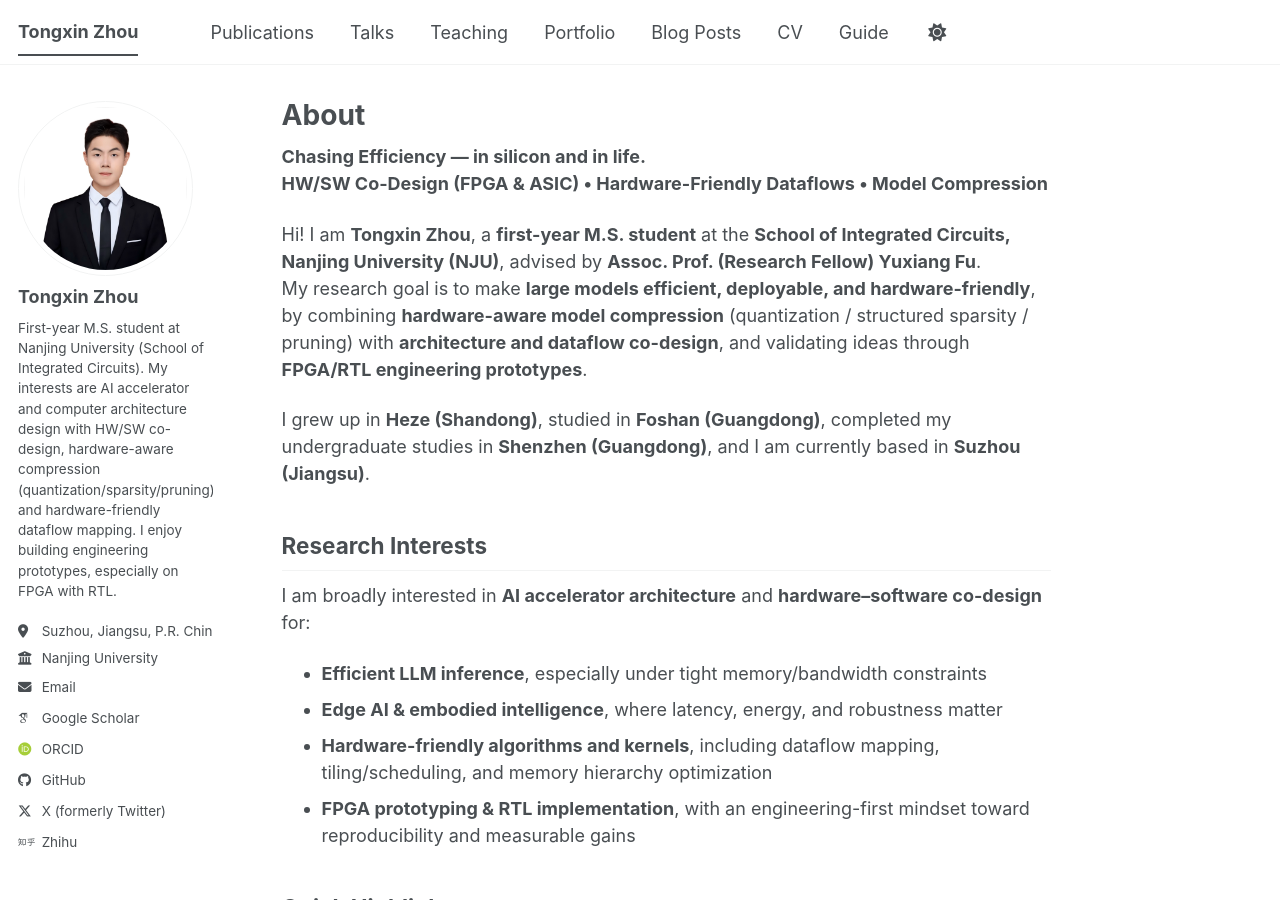
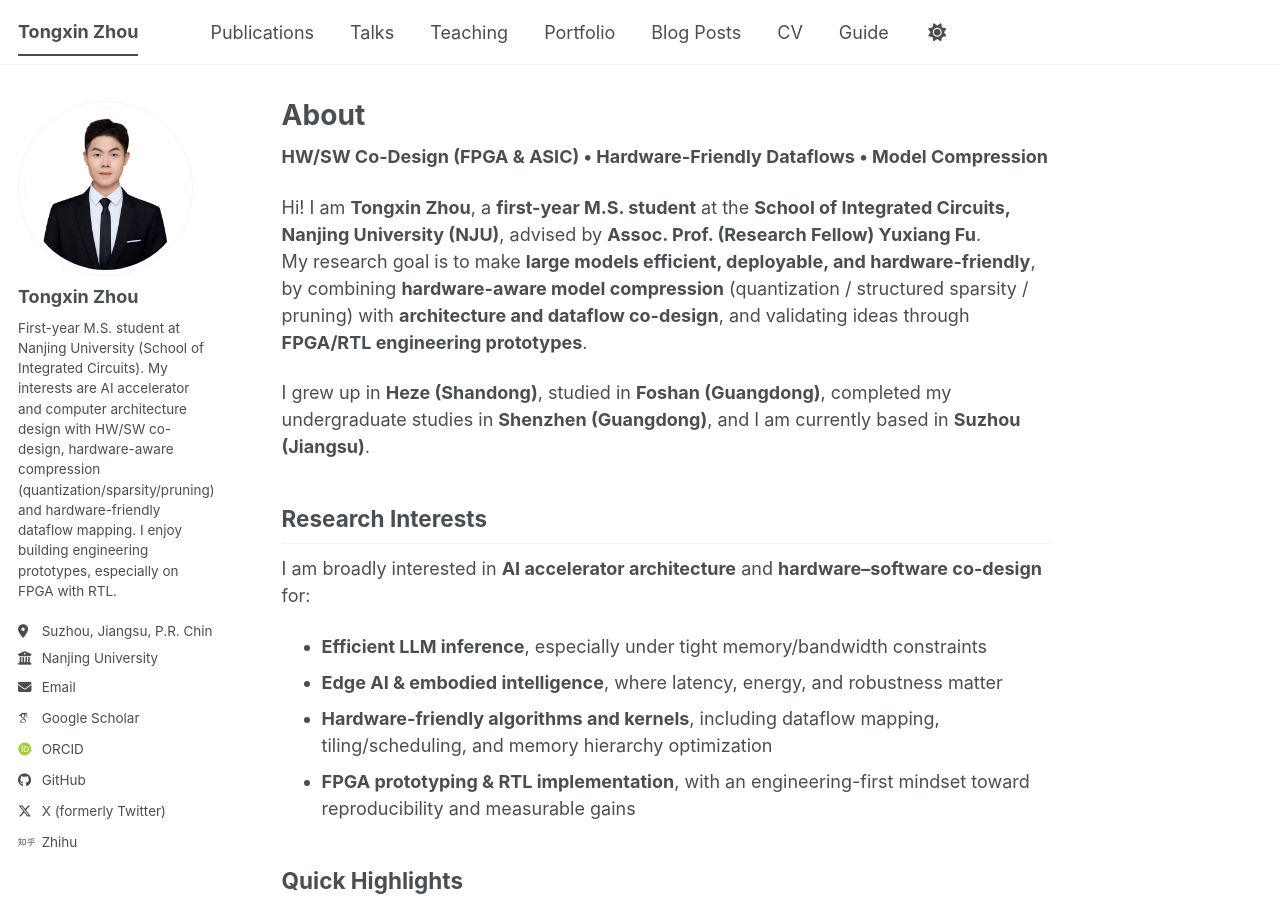
Before and after one commit to SyntonZhou/tongxinzhou.github.io, a Jekyll site: the page built from _pages/about.md, in a window 1280 px wide and 900 px high. Built offline with Jekyll 4.4.1, drawn with Linux system fonts in a browser that asks for light colours; some web fonts are replaced; a script bundle is joined from its source files by our own code; library files that are not in the unit come from our copies.

```diff
--- a/_pages/about.md
+++ b/_pages/about.md
@@ -7,7 +7,6 @@
   - /about.html
 ---
 
-**Chasing Efficiency — in silicon and in life.**
 **HW/SW Co-Design (FPGA & ASIC) • Hardware-Friendly Dataflows • Model Compression**
 
 Hi! I am **Tongxin Zhou**, a **first-year M.S. student** at the **School of Integrated Circuits, Nanjing University (NJU)**, advised by **Assoc. Prof. (Research Fellow) Yuxiang Fu**.
```
